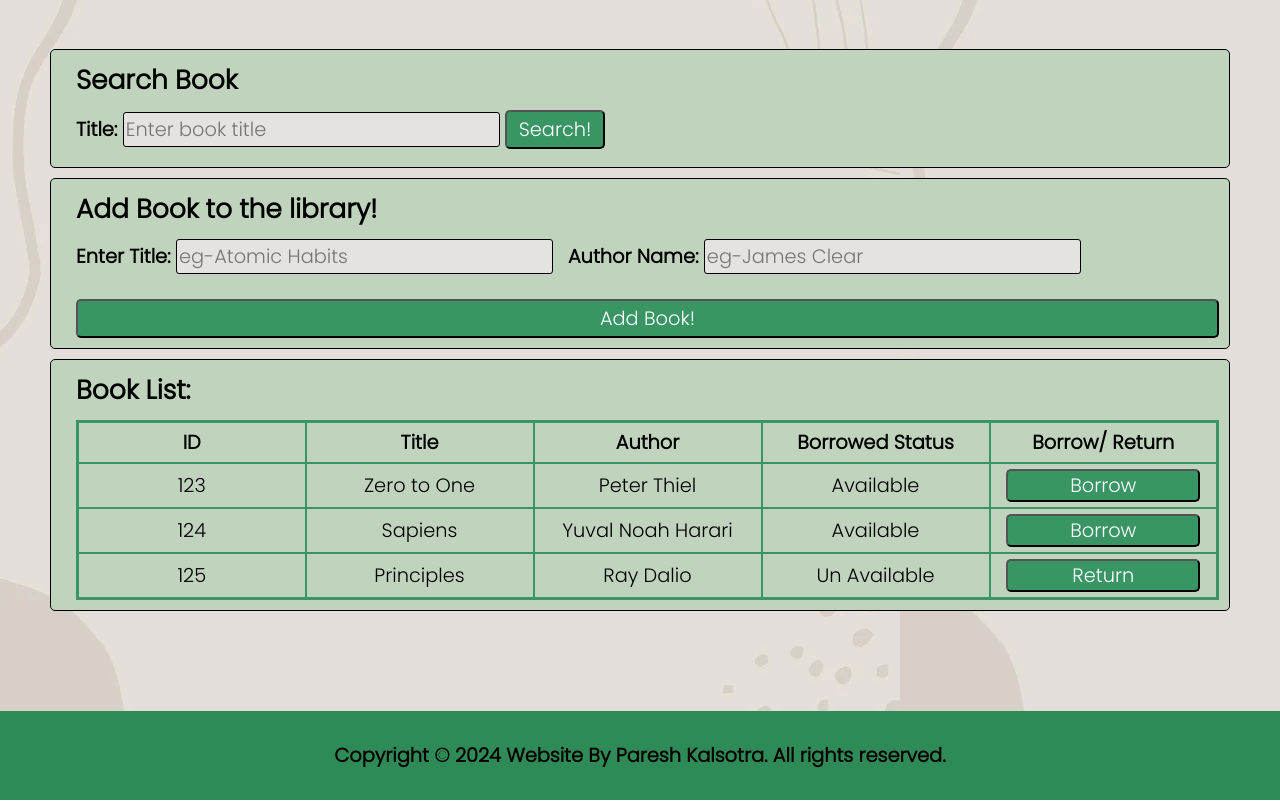
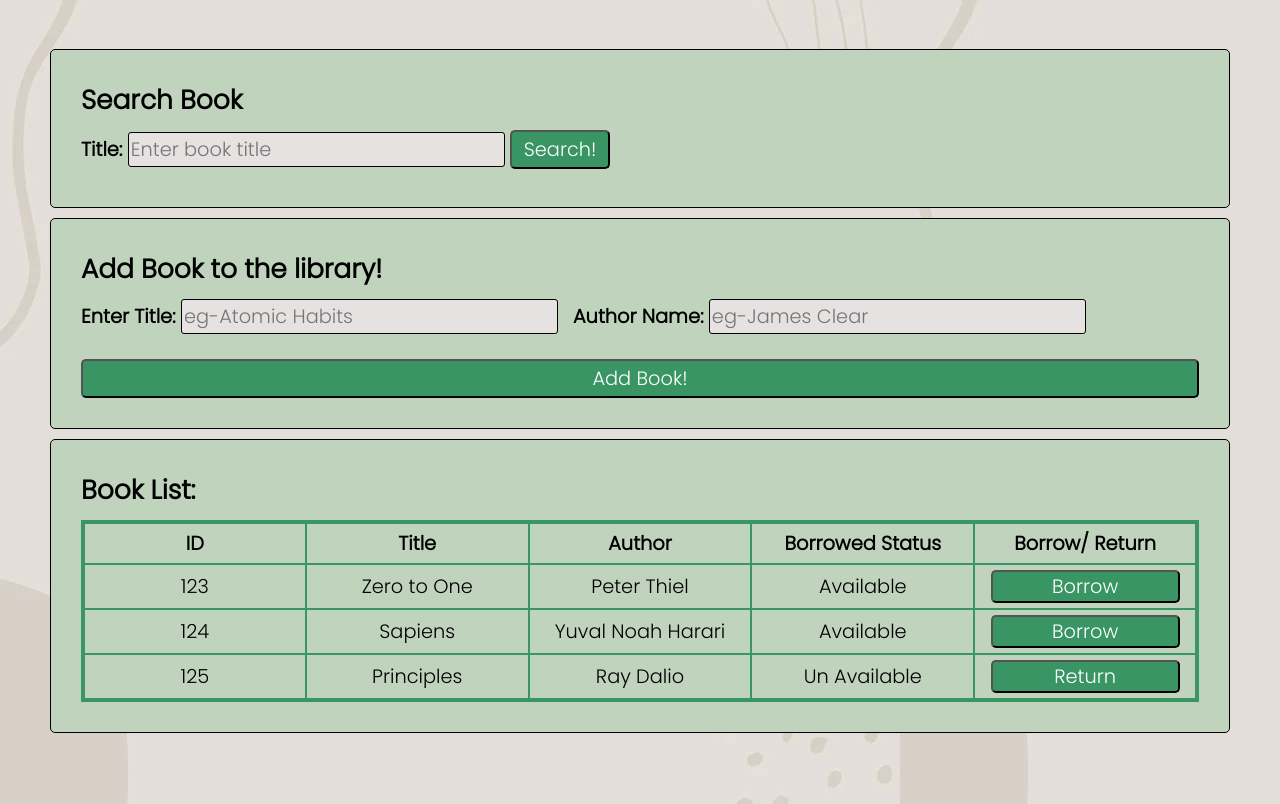
Before and after one commit to Paresh-Kalsotra/library-management-system, a plain HTML site: page index.html in a window 1280 px wide. Shown: the part 472-1276 px from the top of the page. Drawn offline with Linux system fonts and the light colour scheme.

Commit message:
style update

```diff
--- a/style.css
+++ b/style.css
@@ -59,8 +59,8 @@ body {
   margin-right: 50px;
   margin-bottom: 10px;
   border-radius: 5px;
-  padding: 10px;
-  padding-left: 25px;
+  padding: 30px;
+  padding-left: 30px;
   background-color: rgb(191, 211, 189);
   border: 1px solid black;
 }
@@ -81,7 +81,7 @@ input {
 }
 #table {
   width: 100%;
-  border: 3px solid #399564;
+  border: 4px solid #399564;
   border-collapse: collapse;
   border-radius: 5px;
 }
```
